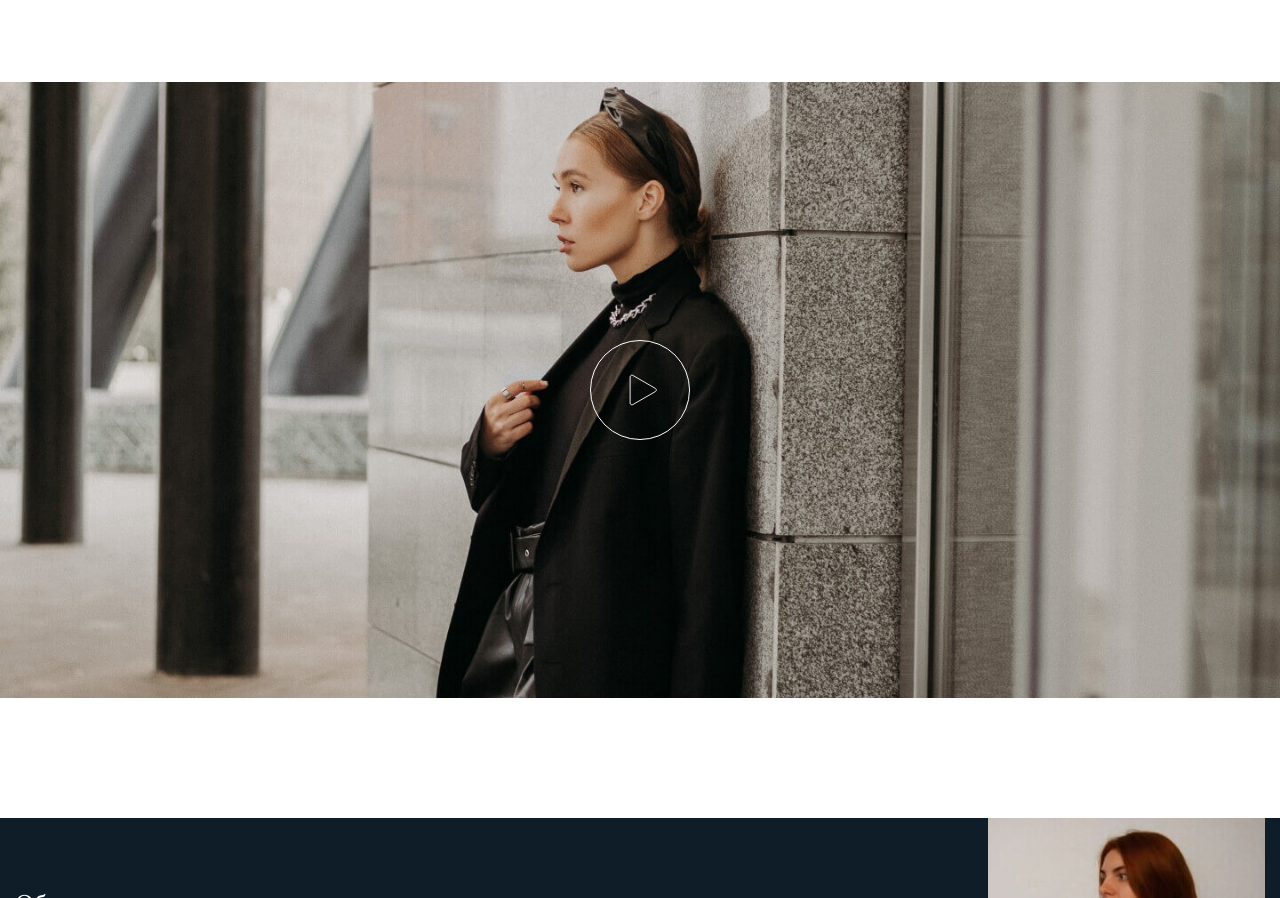
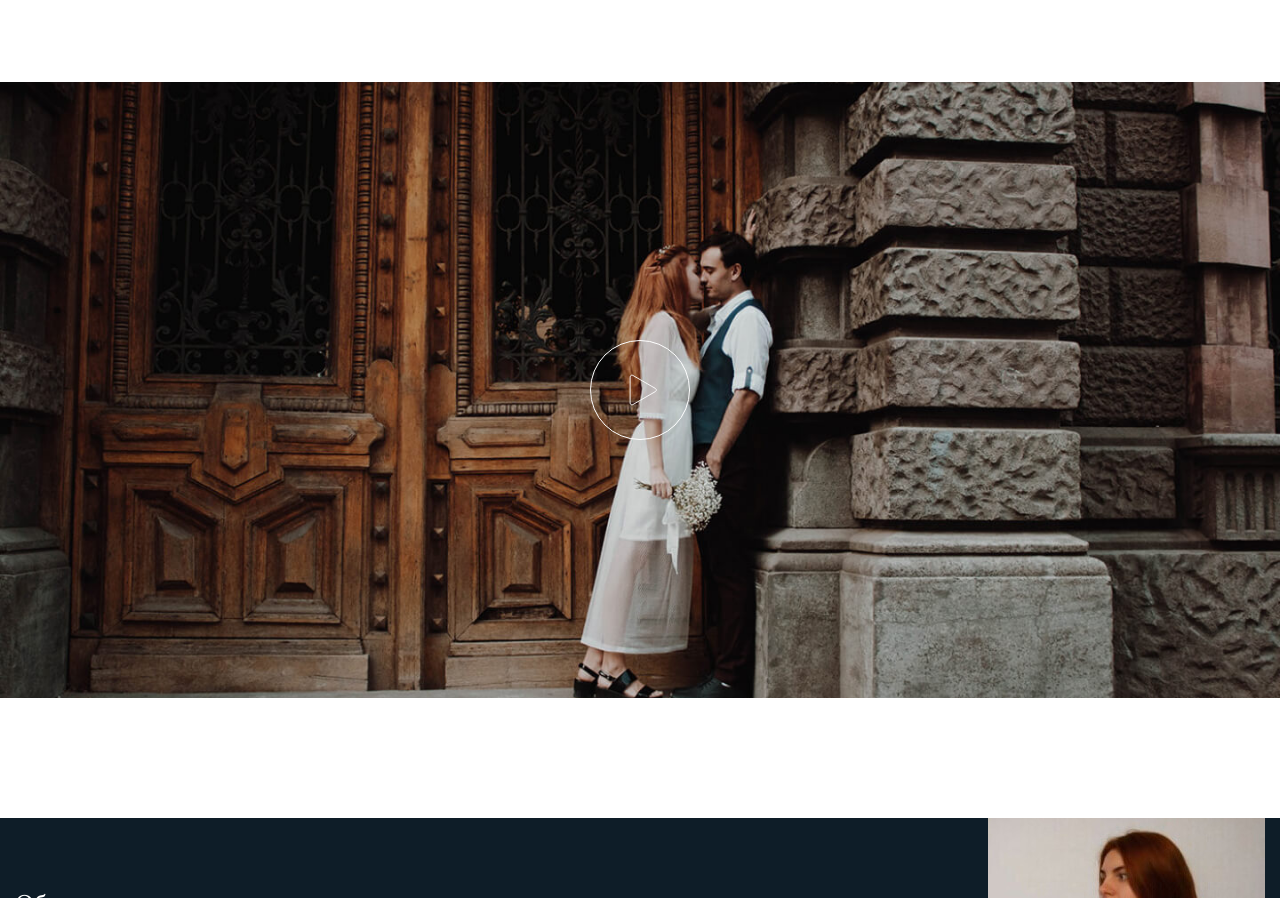
Before and after one commit to sl101/Photographer-site, a plain HTML site: page index.html in a window 1280 px wide. Shown: the part 2946-3844 px from the top of the page. Drawn offline with Linux system fonts and the light colour scheme.

Commit message:
Update index.html

```diff
--- a/index.html
+++ b/index.html
@@ -229,7 +229,7 @@
 		</div>
 	</div>
 </section>
-			<div class="video-blog" style="background-image: url(img/bg/bg-video.jpg);">
+			<div class="video-blog" style="background-image: url(img/bg/bg-contacts.jpg);">
 	<h2 class="video-blog__title sr-only">
 		Видео блог
 	</h2>
```
